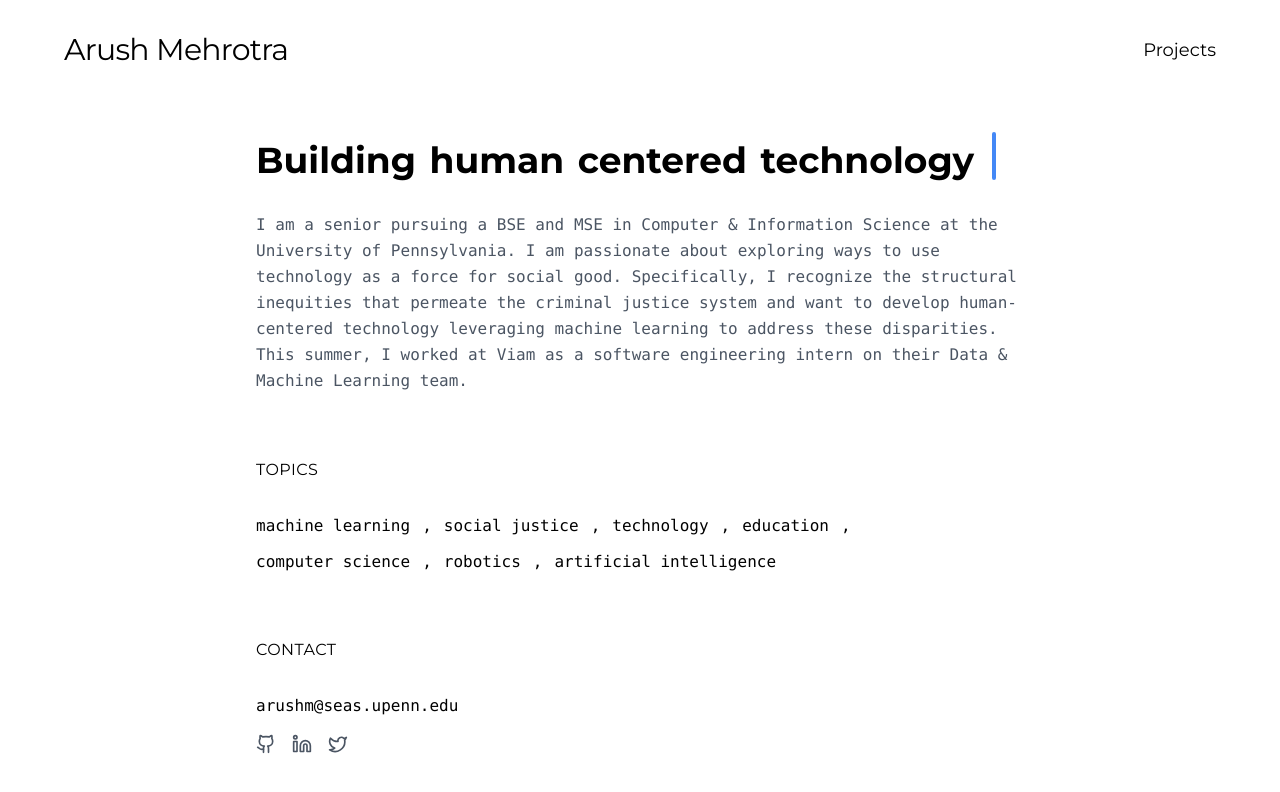
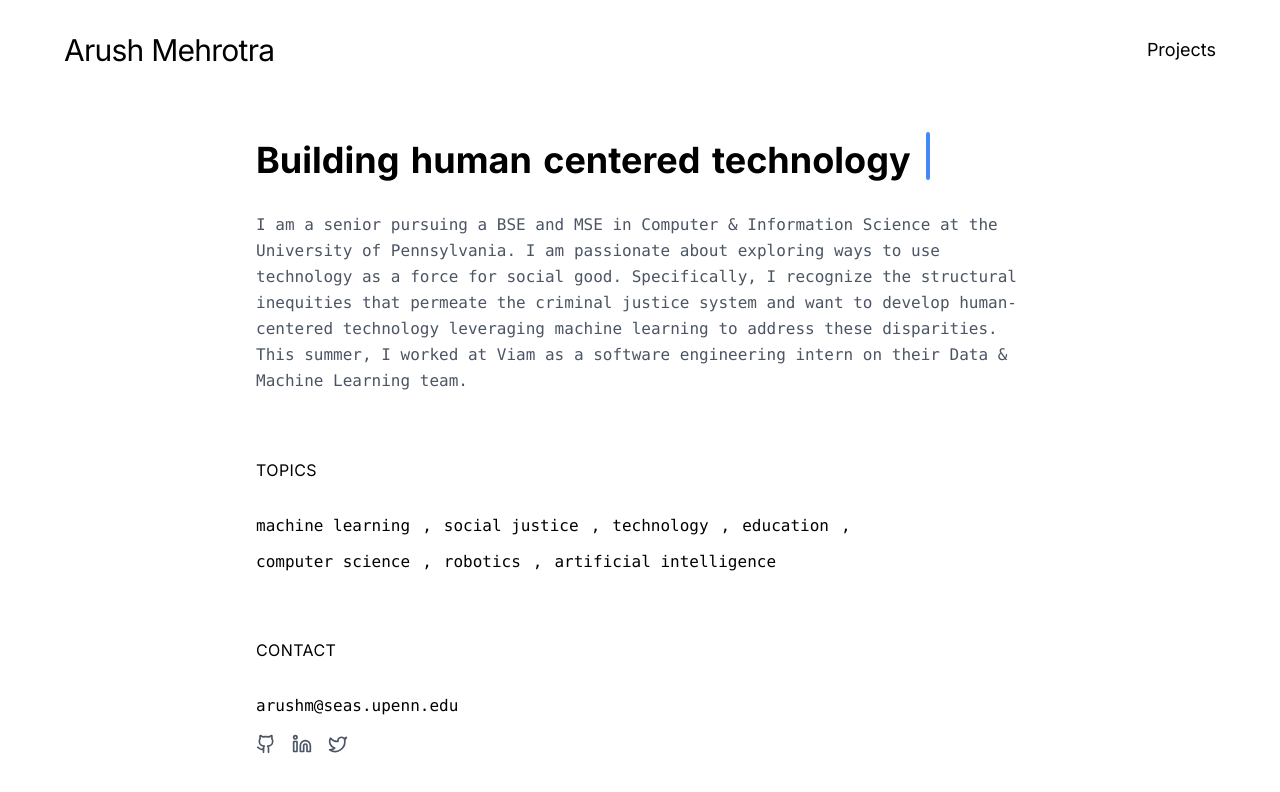
Before and after one commit to arush-mehrotra/portfolio, a Next.js app: page / in a window 1280 px wide. Shown: the top 792 px of the page. Built offline with nearby package versions, Linux system fonts and the light colour scheme.

Commit message:
optimization

```diff
--- a/app/globals.css
+++ b/app/globals.css
@@ -2,7 +2,7 @@
 @tailwind components;
 @tailwind utilities;
 
-@import url('https://fonts.googleapis.com/css2?family=Montserrat:wght@300;400;500&display=swap');
+@import url('https://fonts.googleapis.com/css2?family=Inter:wght@300;400;500&display=swap');
 
 body {
   font-feature-settings: "liga" 1, "calt" 1, "kern" 1;
@@ -11,8 +11,8 @@ body {
   -moz-osx-font-smoothing: grayscale;
 }
 
-.montserrat {
-  font-family: 'Montserrat', sans-serif;
+.inter {
+  font-family: 'Inter', sans-serif;
 }
 
 .font-mono {
--- a/app/layout.tsx
+++ b/app/layout.tsx
@@ -1,7 +1,7 @@
 import './globals.css'
-import { Montserrat } from 'next/font/google'
+import { Inter } from 'next/font/google'
 
-const montserrat = Montserrat({
+const inter = Inter({
   subsets: ['latin'],
   weight: ['400', '500', '600', '700'], // Include the weights you want
 })
@@ -18,7 +18,7 @@ export default function RootLayout({
 }) {
   return (
     <html lang="en">
-      <body className={montserrat.className}>{children}</body>
+      <body className={inter.className}>{children}</body>
     </html>
   )
 }
--- a/app/page.tsx
+++ b/app/page.tsx
@@ -32,19 +32,19 @@ const socialLinks = [
 const words = [
     {
       text: "Building",
-	  className: "text-xl sm:text-4xl montserrat"
+	  className: "text-xl sm:text-4xl inter"
     },
     {
       text: "human",
-	  className: "text-xl lg:text-4xl montserrat"
+	  className: "text-xl lg:text-4xl inter"
     },
     {
       text: "centered",
-	  className: "text-xl lg:text-4xl montserrat"
+	  className: "text-xl lg:text-4xl inter"
     },
     {
       text: "technology",
-	  className: "text-xl lg:text-4xl montserrat"
+	  className: "text-xl lg:text-4xl inter"
     },
   ];
 
@@ -68,7 +68,7 @@ const topics = [
 
 const Navigation = React.memo(() => (
   <nav className="flex items-center justify-between mb-16">
-    <Link href="/" className="text-3xl font-light tracking-tight hover:text-gray-600 transition-colors montserrat">
+    <Link href="/" className="text-3xl font-light tracking-tight hover:text-gray-600 transition-colors inter">
       Arush Mehrotra
     </Link>
     <div className="flex items-center gap-6">
@@ -76,7 +76,7 @@ const Navigation = React.memo(() => (
         <Link
           key={item.name}
           href={item.href}
-          className="text-lg font-light hover:text-gray-600 transition-colors montserrat"
+          className="text-lg font-light hover:text-gray-600 transition-colors inter"
         >
           {item.name}
         </Link>
@@ -106,7 +106,7 @@ export default function Home() {
         </section>
 
         <section>
-          <h2 className="text-base uppercase tracking-wide font-light mb-8 montserrat">Topics</h2>
+          <h2 className="text-base uppercase tracking-wide font-light mb-8 inter">Topics</h2>
           <div className="flex flex-wrap gap-3">
             {topics.map((topic) => (
               <Link
@@ -122,7 +122,7 @@ export default function Home() {
         </section>
 
         <section>
-          <h2 className="text-base uppercase tracking-wide font-light mb-8 montserrat">Contact</h2>
+          <h2 className="text-base uppercase tracking-wide font-light mb-8 inter">Contact</h2>
           <div className="space-y-4">
             <a
               href="mailto:arushm@seas.upenn.edu"
--- a/app/projects/page.tsx
+++ b/app/projects/page.tsx
@@ -75,7 +75,7 @@ export default function Projects() {
   return (
     <div className="min-h-screen bg-white text-black px-4 sm:px-6 md:px-16 py-8">
       <nav className="flex items-center justify-between mb-16">
-        <Link href="/" className="text-3xl font-light tracking-tight hover:text-gray-600 transition-colors montserrat">
+        <Link href="/" className="text-3xl font-light tracking-tight hover:text-gray-600 transition-colors inter">
           Arush Mehrotra
         </Link>
         <div className="flex items-center gap-6">
@@ -83,7 +83,7 @@ export default function Projects() {
             <Link
               key={item.name}
               href={item.href}
-              className="text-lg font-light hover:text-gray-600 transition-colors montserrat"
+              className="text-lg font-light hover:text-gray-600 transition-colors inter"
             >
               {item.name}
             </Link>
@@ -92,7 +92,7 @@ export default function Projects() {
       </nav>
 
       <div className="max-w-5xl mx-auto">
-        <h1 className="text-5xl font-light mb-4 montserrat">Project Portfolio</h1>
+        <h1 className="text-5xl font-light mb-4 inter">Project Portfolio</h1>
         <p className="text-lg font-mono mb-16">What I&apos;ve been up to recently</p>
 
         <div className="space-y-24">
@@ -108,7 +108,7 @@ export default function Projects() {
                 />
               </div>
               <div className="space-y-4">
-                <h2 className="text-2xl font-light montserrat">{project.title}</h2>
+                <h2 className="text-2xl font-light inter">{project.title}</h2>
                 <div className="flex items-center gap-4 text-gray-500 font-mono">
                   <span>{project.date}</span>
                 </div>
```
